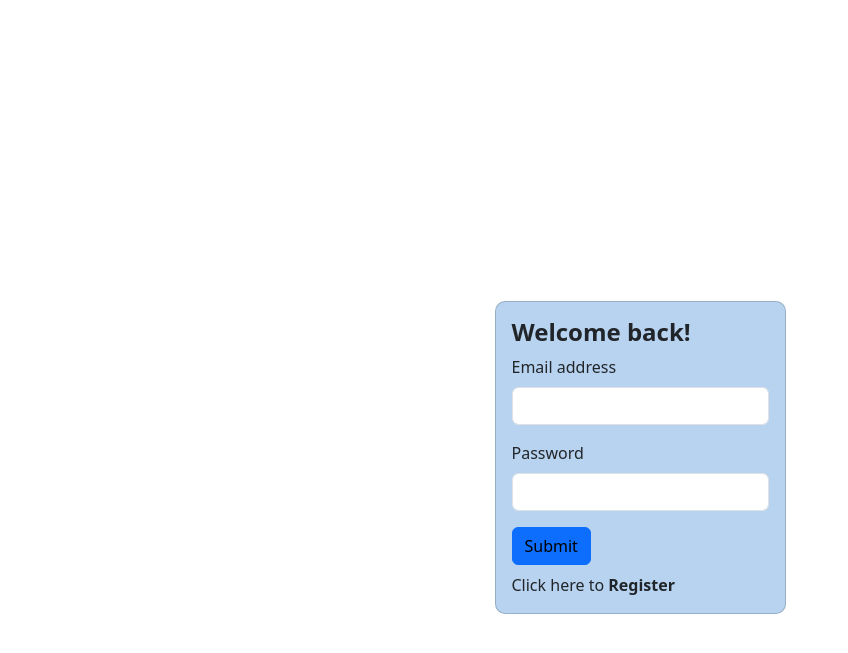
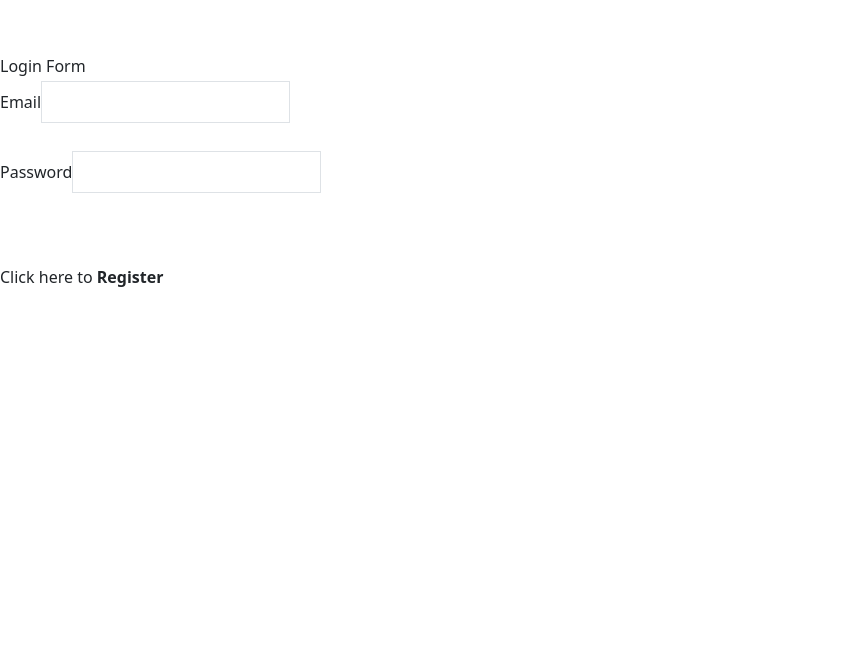
Before and after one commit to sasikola/SchoolManagement, a React (Vite) app in the folder client/: page /login in a window 1280 px wide. Shown: the part 125-778 px from the top of the page, without its empty margins (0-848 px from the left). Built offline with nearby package versions, Linux system fonts and the light colour scheme.

Commit message:
first Commit

```diff
--- a/client/src/Pages/Login.jsx
+++ b/client/src/Pages/Login.jsx
@@ -21,6 +21,32 @@ function Login() {
     }));
   };
 
+  // const handleLogin = async (e) => {
+  //   e.preventDefault();
+  //   try {
+  //     dispatch(showLoading());
+  //     const response = await axios.post(
+  //       "http://localhost:3000/api/user/login",
+  //       loginData
+  //     );
+  //     console.log(response.data);
+  //     dispatch(hideLoading());
+
+  //     if (response.data.success) {
+  //       toast.success(response.data.message);
+  //       toast("Redirecting to home page");
+  //       localStorage.setItem("token", response.data.token);
+  //       navigate("/");
+  //     } else {
+  //       dispatch(hideLoading());
+  //       toast.error(response.data.error);
+  //     }
+  //   } catch (error) {
+  //     dispatch(hideLoading());
+  //     toast.error("Invalid Credentials");
+  //   }
+  // };
+
   const handleLogin = async (e) => {
     e.preventDefault();
     try {
@@ -29,6 +55,7 @@ function Login() {
         "http://localhost:3000/api/user/login",
         loginData
       );
+      console.log(response.data);
       dispatch(hideLoading());
 
       if (response.data.success) {
@@ -42,47 +69,68 @@ function Login() {
       }
     } catch (error) {
       dispatch(hideLoading());
-      toast.error(error.response.data.error);
+      if (error.response.status === 401) {
+        // Handle 401 (Unauthorized) status code separately for incorrect credentials
+        toast.error("Invalid email or password");
+      } else {
+        // Handle other errors
+        toast.error("Unexpected error. Please try again.");
+      }
     }
   };
 
   return (
-    <>
-      <div className="authentication ">
-        <div className="authentication-form card p-3">
-          <h1 className="card-title">Welcome back!</h1>
-          <div>
+    <div className="bg-gray-100 min-h-screen flex items-center justify-center">
+      <div className="bg-white p-8 rounded-lg shadow-md w-full max-w-md">
+        <h2 className="text-2xl font-semibold mb-6">Login Form</h2>
+
         <form onSubmit={handleLogin}>
-              <div className="mb-3">
-                <label className="form-label">Email address</label>
+          {/* Email Field */}
+          <div className="mb-4">
+            <label
+              htmlFor="email"
+              className="block text-gray-700 text-sm font-medium"
+            >
+              Email
+            </label>
             <input
               type="email"
-                  className="form-control"
-                  id="exampleInputEmail"
-                  aria-describedby="emailHelp"
+              id="email"
+              name="email"
+              value={loginData.email}
               onChange={handleChange}
-                  value={loginData.email}
-                  name="email"
-                />
-              </div>
-              <div className="mb-3">
-                <label className="form-label">Password</label>
-                <input
-                  type="password"
-                  className="form-control"
-                  id="exampleInputPassword"
-                  onChange={handleChange}
-                  value={loginData.password}
-                  name="password"
+              className="mt-1 p-2 w-full border rounded-md"
+              required
             />
           </div>
 
+          {/* Password Field */}
+          <div className="mb-4">
+            <label
+              htmlFor="password"
+              className="block text-gray-700 text-sm font-medium"
+            >
+              Password
+            </label>
+            <input
+              type="password"
+              id="password"
+              name="password"
+              value={loginData.password}
+              onChange={handleChange}
+              className="mt-1 p-2 w-full border rounded-md"
+              required
+            />
+          </div>
+
+          {/* Submit Button */}
           <button
             type="submit"
-                className="btn btn-primary w-full text-black"
+            className="bg-blue-500 text-white px-4 py-2 rounded-md hover:bg-blue-600 focus:outline-none focus:ring focus:border-blue-300"
           >
             Submit
           </button>
+
           <div className="mt-2">
             <Link to="/register">
               Click here to <b>Register</b>
@@ -91,8 +139,6 @@ function Login() {
         </form>
       </div>
     </div>
-      </div>
-    </>
   );
 }
 
--- a/client/src/Redux/store.js
+++ b/client/src/Redux/store.js
@@ -2,7 +2,7 @@ import { configureStore } from "@reduxjs/toolkit";
 import alertReducer from "./alertSlice";
 import userReducer from "./userSlice";
 import studentReducer from "./studentSlice";
-import TeacherReducer from "./TeacherSlice";
+import TeacherReducer from "./teacherSlice";
 
 const store = configureStore({
   reducer: {
--- a/client/src/index.css
+++ b/client/src/index.css
@@ -2,20 +2,7 @@
 @tailwind components;
 @tailwind utilities;
 
-/* COMMON STYLING */
-.card-title {
-  font-size: 1.5rem;
-  font-weight: bold;
-}
-.normal-text {
-  font-size: 1rem;
-}
-.card {
-  background-color: #b7d3ef;
-  border-radius: 10px;
-  box-shadow: 0 0 2 gray;
-}
-/* AUTHENTICATION */
+
 
 .authentication {
   height: 100vh;
@@ -86,128 +73,3 @@
   background-color: rgba(0, 0, 0, 0.307);
   z-index: 9999;
 }
-
-/* NEW STYLES */
-/* @import url("https://fonts.googleapis.com/css?family=Source+Sans+Pro:300,400");
-@import url("https://fonts.googleapis.com/css?family=Playfair+Display");
-
-body,
-.message,
-.form,
-form {
-  display: flex;
-  justify-content: center;
-  align-items: center;
-  flex-direction: column;
-  background-color: #f2eee3;
-}
-
-body {
-  height: 100vh;
-  background: #e8e8e8;
-  font-family: "Source Sans Pro", sans-serif;
-  overflow: hidden;
-}
-
-.container {
-  width: 700px;
-  height: 400px;
-  background: #f2eee3;
-  position: relative;
-  display: grid;
-  grid-template: 100%/50% 50%;
-  box-shadow: 2px 2px 10px 0 rgba(51, 51, 51, 0.2);
-}
-
-.message {
-  position: absolute;
-  background-color: #f2eee3;
-  width: 50%;
-  height: 100%;
-  transition: 0.5s all ease;
-  transform: translateX(100%);
-  z-index: 4;
-}
-.message:before {
-  position: absolute;
-  content: "";
-  width: 1px;
-  height: 70%;
-  background: #c3c3d8;
-  opacity: 0;
-  left: 0;
-  top: 15%;
-}
-.message .button {
-  margin: 5px;
-}
-
-.signup:before {
-  opacity: 0.3;
-  left: 0;
-}
-
-.login:before {
-  opacity: 0.3;
-  left: 100%;
-}
-
-.btn-wrapper {
-  width: 60%;
-}
-
-.form {
-  width: 100%;
-  height: 100%;
-}
-.form--heading {
-  font-size: 25px;
-  height: 50px;
-  color: #8288ff;
-  font-family: "Source Sans Pro", sans-serif;
-}
-.form--signup {
-  border-right: 1px solid #999;
-}
-
-form {
-  width: 70%;
-}
-form > * {
-  margin: 10px;
-}
-form input {
-  width: 90%;
-  border: 0;
-  border-bottom: 1px solid #aaa;
-  font-size: 13px;
-  font-weight: 300;
-  color: #797a9e;
-  letter-spacing: 0.11em;
-  background-color: #f2eee3;
-}
-form input::placeholder {
-  color: #333;
-  font-size: 10px;
-}
-form input:focus {
-  outline: 0;
-  border-bottom: 1px solid rgba(128, 155, 206, 0.7);
-  transition: 0.6s all ease;
-}
-
-.button {
-  width: 100%;
-  height: 30px;
-  border: 0;
-  outline: 0;
-  color: #f2eee3;
-  font-size: 15px;
-  font-weight: 400;
-  position: relative;
-  z-index: 3;
-  background: #8288ff;
-  font-family: "Source Sans Pro", sans-serif;
-  cursor: pointer;
-  border-radius: 5px;
-} */
```
Also changed, not shown: client/src/App.jsx (+9 -9 lines), 2 other files (tests, documents, lock files or other folders). Lines whose indentation alone changed are shown as unchanged.
